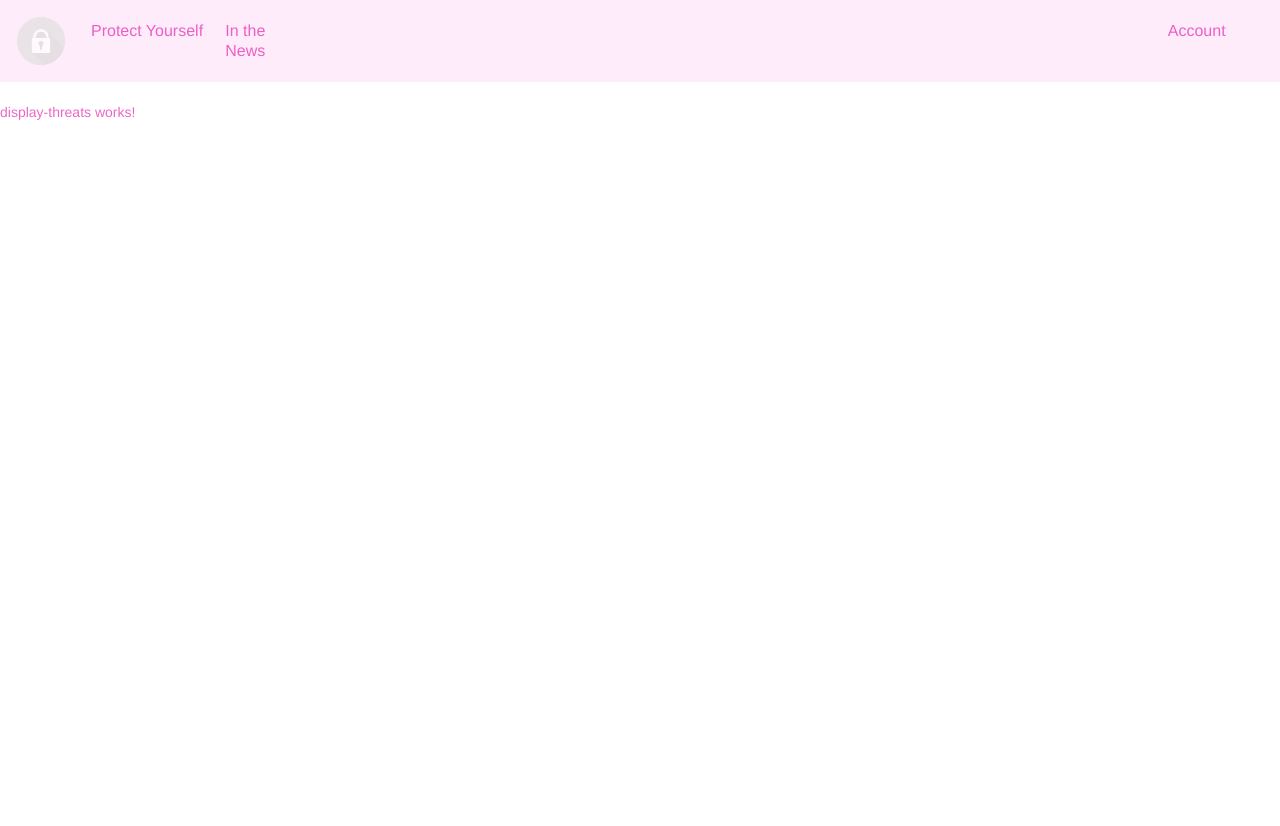
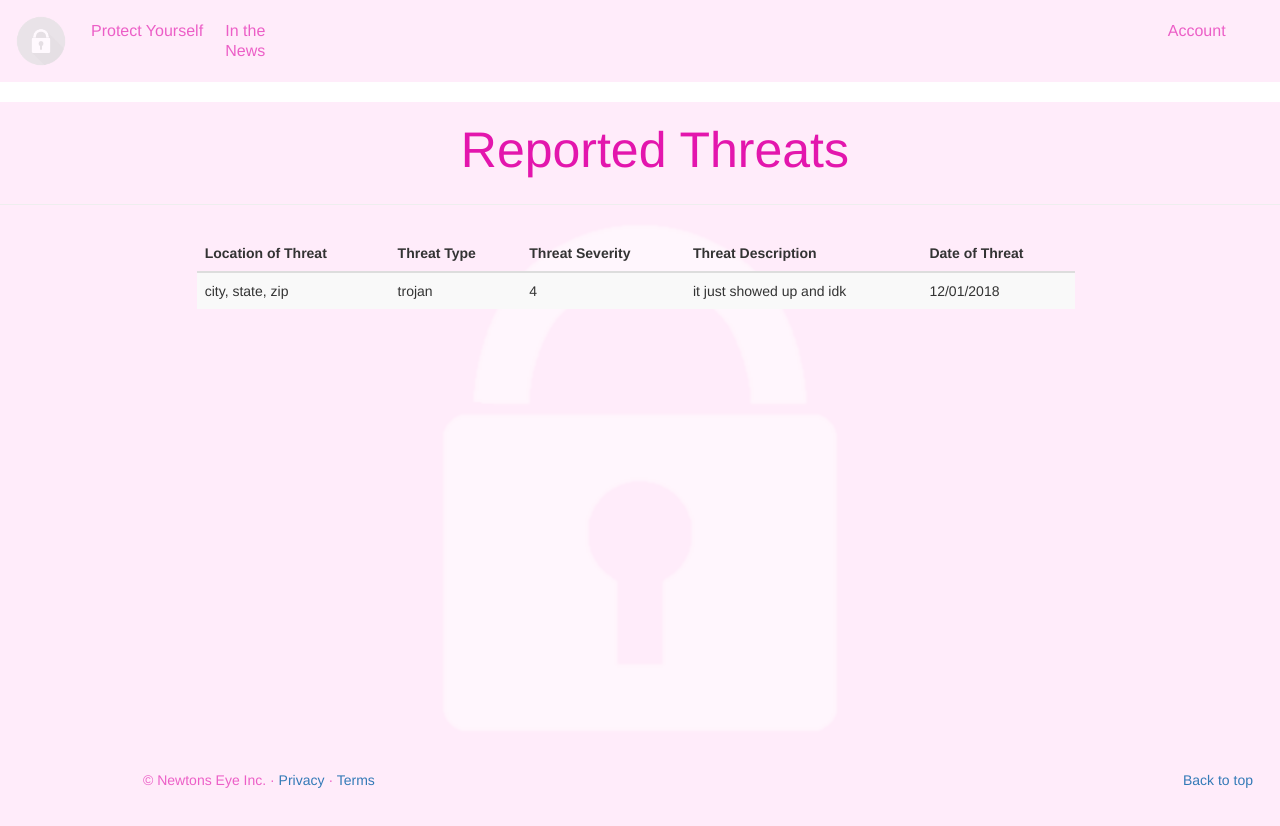
Before and after one commit to CyberSwagger/CyberSwagger, an Angular app in the folder frontend/: page /display-threats in a window 1280 px wide. Shown: the top 826 px of the page. Before the commit the page ends 800 px from the top, so only its background shows below. Built offline with nearby package versions, Linux system fonts and the light colour scheme.

Commit message:
Update display-threats.component.html
html for the reported threats page

```diff
--- a/frontend/src/app/cyber/display-threats/display-threats.component.html
+++ b/frontend/src/app/cyber/display-threats/display-threats.component.html
@@ -1,3 +1,42 @@
-<p>
-  display-threats works!
-</p>
+<body>
+
+  <h2>Reported Threats</h2>
+  <hr>
+
+  <div class="container-fluid threat-table">
+      <div class="row">
+        <main role="main" class="col-sm-9 ml-sm-auto col-md-10 pt-3">
+          <div class="table-responsive">
+            <table class="table table-striped">
+              <thead>
+                <tr>
+                  <th>Location of Threat</th>
+                  <th>Threat Type</th>
+                  <th>Threat Severity</th>
+                  <th>Threat Description</th>
+                  <th>Date of Threat</th>
+                </tr>
+              </thead>
+              <tbody>
+                <tr>
+                  <td>city, state, zip</td>
+                  <td>trojan</td>
+                  <td>4</td>
+                  <td>it just showed up and idk</td>
+                  <td>12/01/2018</td>
+                </tr>
+              </tbody>
+            </table>
+          </div>
+        </main>
+      </div>
+    </div>
+
+
+<!-- FOOTER -->
+<footer class="container">
+  <p class="float-right"><a href="#">Back to top</a></p>
+  <p>&copy; Newtons Eye Inc. &middot; <a href="#">Privacy</a> &middot; <a href="#">Terms</a></p>
+</footer>
+
+</body>
```
